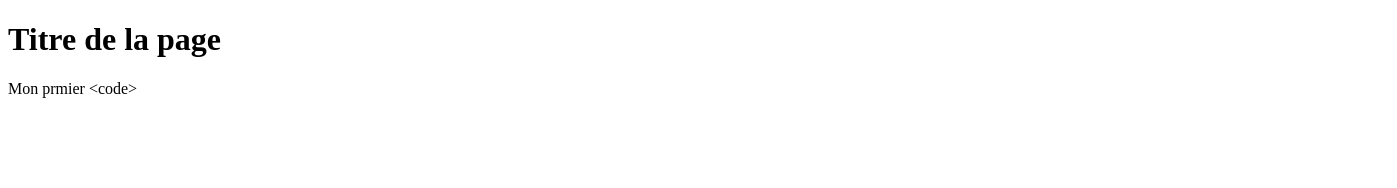
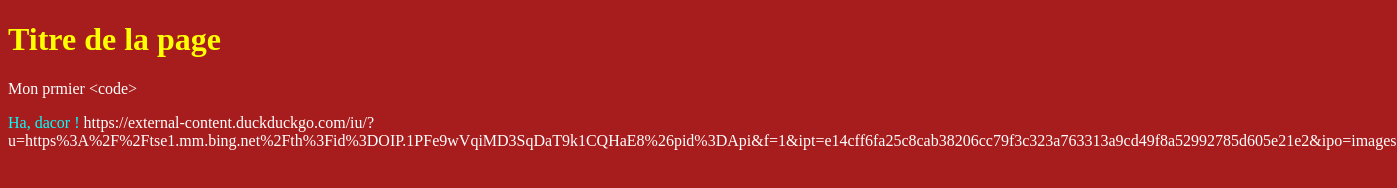
Before and after one commit to eloa33z/first-repo-2022, a plain HTML site: page index.html in a window 1280 px wide. Shown: the whole page, 1397 px wide, since content can reach past the window. Drawn offline with Linux system fonts and the light colour scheme.

Commit message:
ajout .gitignore et un para

```diff
--- a/css/main.css
+++ b/css/main.css
@@ -1,8 +1,11 @@
 body {
-    background: black;
+    background: #a71d1d;
     color: white;
 }
 
 h1 {
     color: yellow;
 }
+p1 {
+    color: aqua;
+}
--- a/index.html
+++ b/index.html
@@ -18,9 +18,14 @@
     <link rel="icon" type="image/png" sizes="32x32" href="icone/favicon-32x32.png">
     <link rel="icon" type="image/png" sizes="16x16" href="icone/favicon-16x16.png">
     <link rel="manifest" href="icone/site.webmanifest">
+    <!--Styles CSS-->
+    <link rel="stylesheet" href="css/main.css">
 </head>
 <body>
 <h1>Titre de la page</h1>
 <p>Mon prmier &lt;code&gt;</p>
+<p1>Ha, dacor !</p1>
+<img>https://external-content.duckduckgo.com/iu/?u=https%3A%2F%2Ftse1.mm.bing.net%2Fth%3Fid%3DOIP.1PFe9wVqiMD3SqDaT9k1CQHaE8%26pid%3DApi&f=1&ipt=e14cff6fa25c8cab38206cc79f3c323a763313a9cd49f8a52992785d605e21e2&ipo=images</img>
+<a></a>
 </body>
 </html>
```
